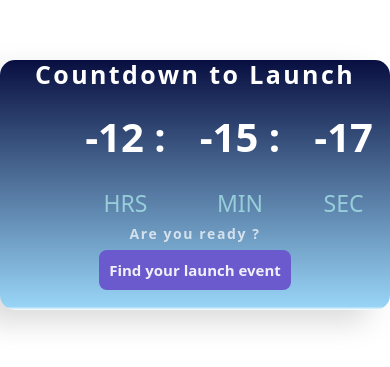
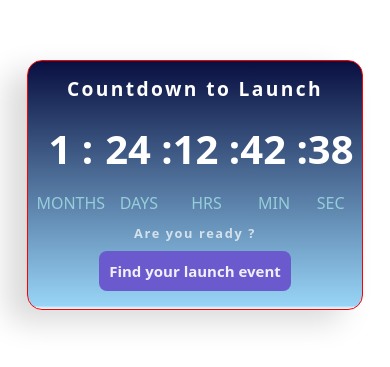
Before and after one commit to Finura99/Timer, a plain HTML site: page index.html in a window 390 px wide. Shown: the part 315-682 px from the top of the page. Drawn offline with Linux system fonts and the light colour scheme.

Commit message:
Last designs done

```diff
--- a/counter.js
+++ b/counter.js
@@ -1,14 +1,17 @@
 function updateCountdown() {
 
 let currentDate = new Date(),
-    targetMonth = 0, //months
-    targetDay = 6, //Day
-    targetHour = 0;  //hour
- //console.log(currentDate)
+    targetMonth = 2, //months
+    targetDay = 0, //Day
+    targetHour = 0,  //hour
+      //customisable however it is hard coded
+    targetMin = 0;
+    targetSec = 0;
+     //calc from todays time
+     const targetDate = new Date(currentDate.getFullYear(), currentDate.getMonth() + targetMonth, targetDay, targetHour, targetMin, targetSec, currentDate.getDay()),
+     timeLeft = targetDate - currentDate;
+     console.log (targetDate)
 
-  const targetDate = new Date(currentDate.getFullYear(), currentDate.getMonth() + targetMonth, targetDay, targetHour, currentDate.getDay()),
-        timeLeft = targetDate - currentDate;
-  console.log(targetDate)
   // parameters inside of date constructor includes the year, month and day which is customisable
 
   const months = Math.floor(timeLeft / (1000 * 60 * 60 * 24 * 30)),
@@ -42,7 +45,5 @@ let currentDate = new Date(),
 
 let stopTimer = (months && days && hours && minutes && seconds <= 0) ? clearInterval(updateCountdown) : console.log("test")
 }
-
-// Call the function and update every second (1000 milliseconds)
 updateCountdown();
 setInterval(updateCountdown,1000);
--- a/styles.css
+++ b/styles.css
@@ -1,13 +1,5 @@
 /*screen breakpoints for Iphones and other dimensions affecting the div */
-@media all and (max-width: 500px) {
-     .countdown {
-        width:fit-content;
 
-    }
-    #title {
-
-    }
-}
 body {
     margin: auto;
     justify-content: center;
@@ -23,7 +15,11 @@ body {
     justify-content: space-around;
     align-items: center;
     height: 250px;
-    max-width:470px;
+    max-width:500px;
+    margin-left: auto;
+    margin-right: auto;
+    padding-left: 0.5rem;
+    padding-right: 0.5rem;
     width: 100%;
     margin-top: 1000px;
     box-sizing: border-box;
@@ -58,6 +54,7 @@ p {
 }
 
 #title {
+    display: flex;
     position:absolute;
     top: -20px;
     font-size: 25px;
@@ -102,3 +99,60 @@ p {
     background-color: #191970;
     transform: translateY(2px);
 }
+
+@media only screen and (max-width: 500px) {
+     .countdown {
+        position: absolute;
+        width:fit-content;
+        border: 1px solid red;
+
+    }
+    #title {
+        position: absolute;
+        top:1px;
+        font-size: 1.2rem;
+    }
+
+    #subtitle {
+        font-size: 0.8rem;
+
+    }
+    .countdown
+
+    .countdown-item {
+        font-size: 1rem;
+    }
+
+
+}
+@media only screen and (max-width: 350px) {
+    #title {
+
+    }
+    .countdown {
+        border: 1px solid blue;
+        position: absolute;
+        width: fit-content;
+        align-items: center;
+    }
+
+    .countdown-item { /* months/days/hrs/min/sec */
+        font-size: 1.0rem;
+    }
+    .countdown-item span {
+        position: relative;
+        right: 5px;
+        font-size: 1.7rem;
+    }
+    p {
+        position: relative;
+        font-size: 15px;
+    }
+}
+
+@media only screen and (max-width: 250px) {
+    .countdown {
+        border: 1px solid white;
+    }
+
+}
```
